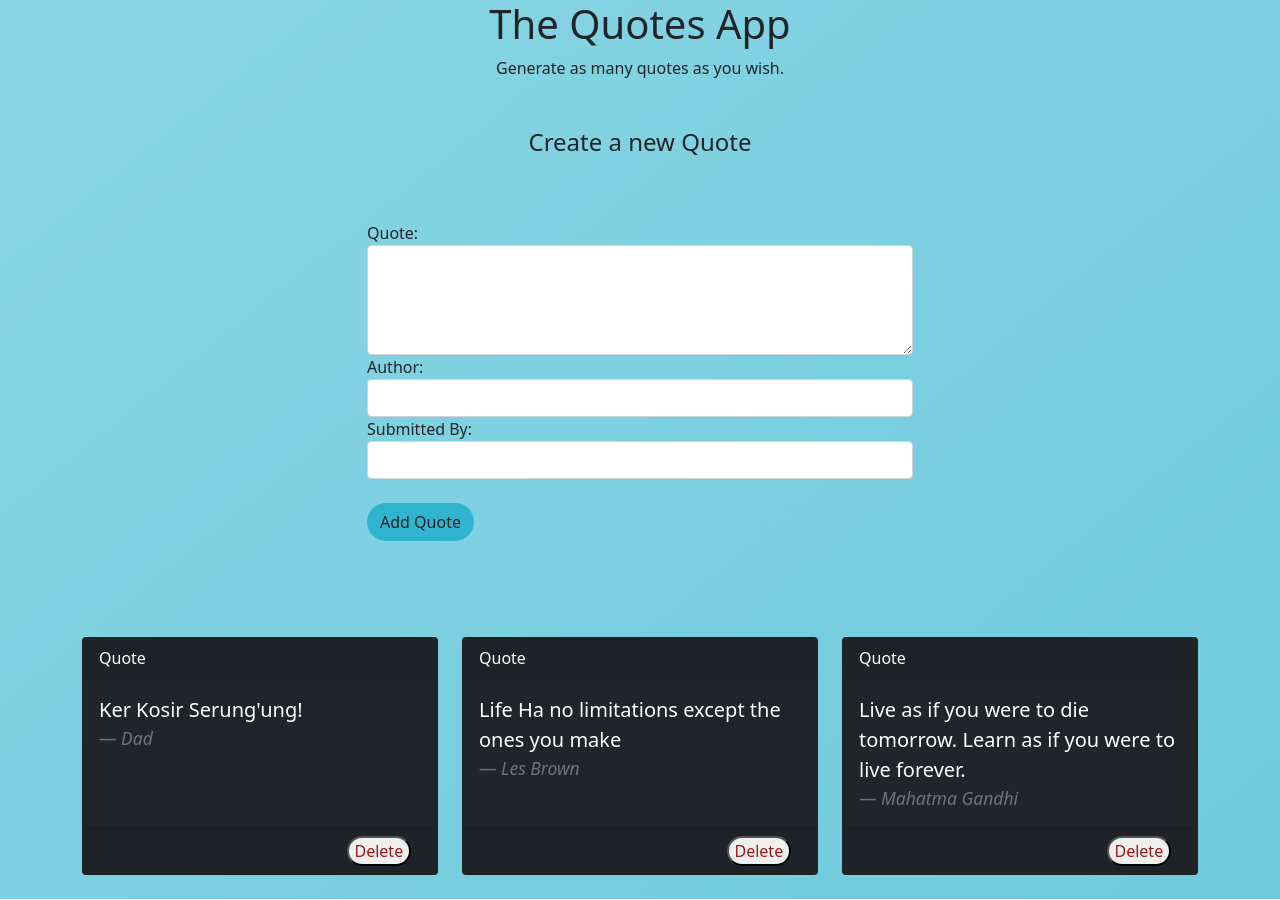
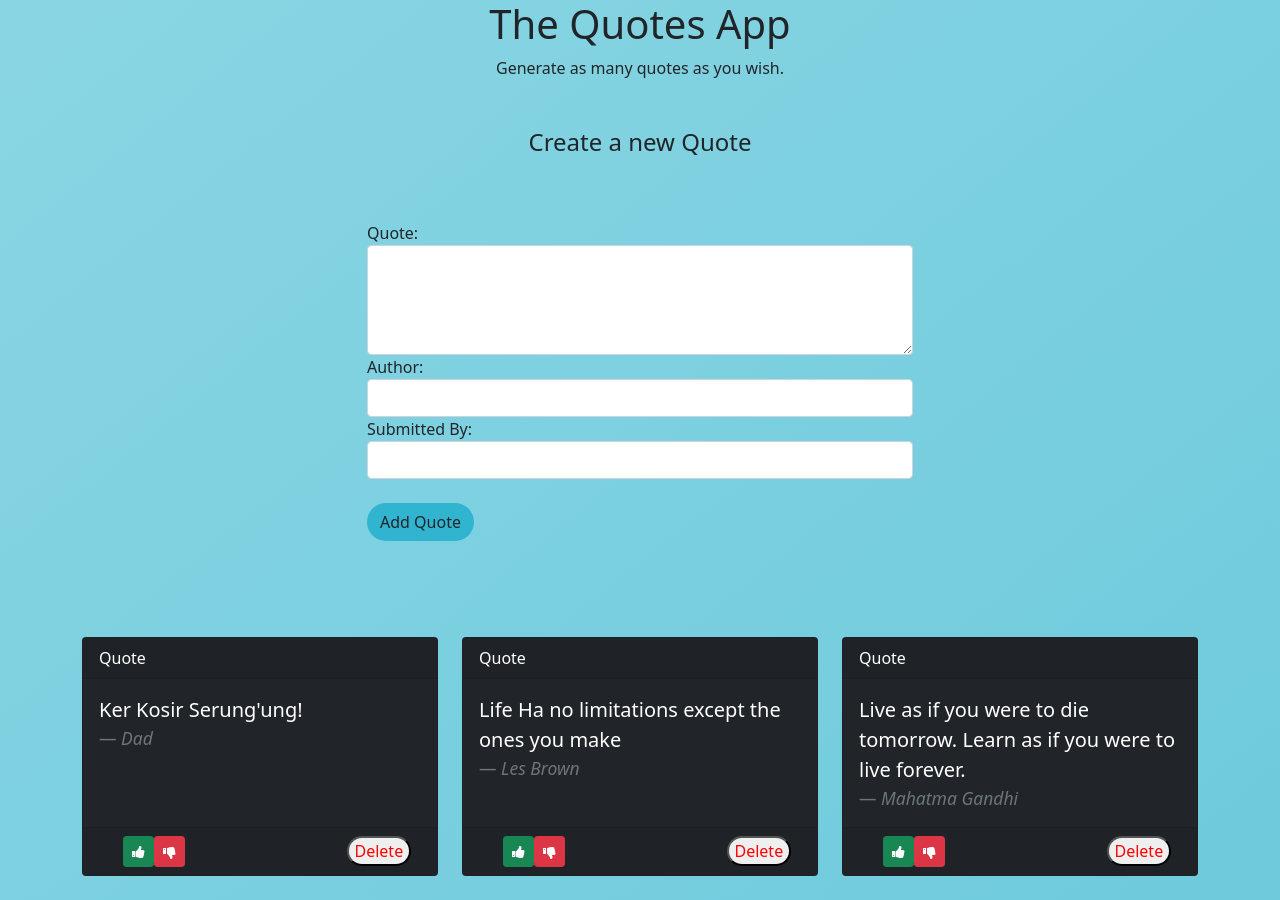
Before and after one commit to clarelimo/Quotes-App, an Angular app: page / in a window 1280 px wide. Built offline with nearby package versions, Linux system fonts and the light colour scheme.

Commit message:
like and dislike buttons added

```diff
--- a/src/app/quote-detail/quote-detail.component.css
+++ b/src/app/quote-detail/quote-detail.component.css
@@ -1,4 +1,6 @@
+@import url('https://cdnjs.cloudflare.com/ajax/libs/font-awesome/4.7.0/css/font-awesome.min.css');
+
 #del{
-    color: #9D1919;
+    color: red;
     border-radius: 50px;
 }
--- a/src/app/quote-detail/quote-detail.component.html
+++ b/src/app/quote-detail/quote-detail.component.html
@@ -2,7 +2,8 @@
 <div class="container-fluid">
   <div class="row">
     <div class="col-md-9">
-
+      <button type="button" class="btn btn-sm btn-success"><i class="fa fa-thumbs-up" ng-click="incrementLikes(technology)"></i></button>
+      <button type="button" class="btn btn-sm btn-danger"><i class="fa fa-thumbs-down" ng-click="incrementDislikes(technology)"></i></button>
     </div>
     <div class="col-md-3 text-right">
       <button (click)='quoteDelete(true)' id="del">Delete</button>
```
